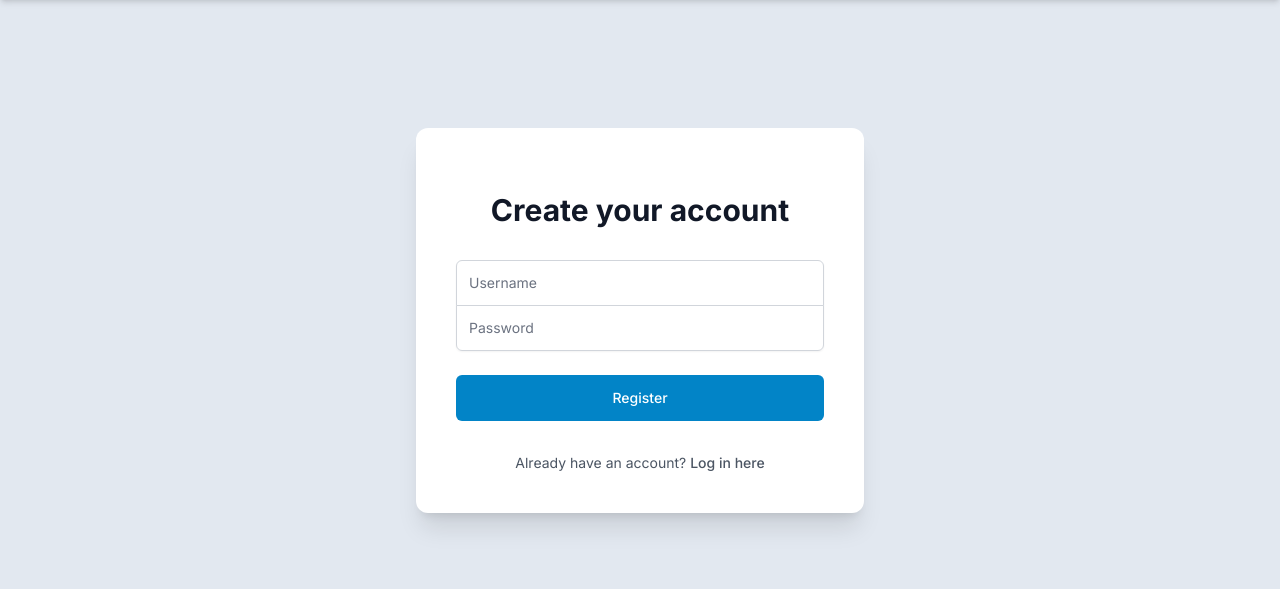
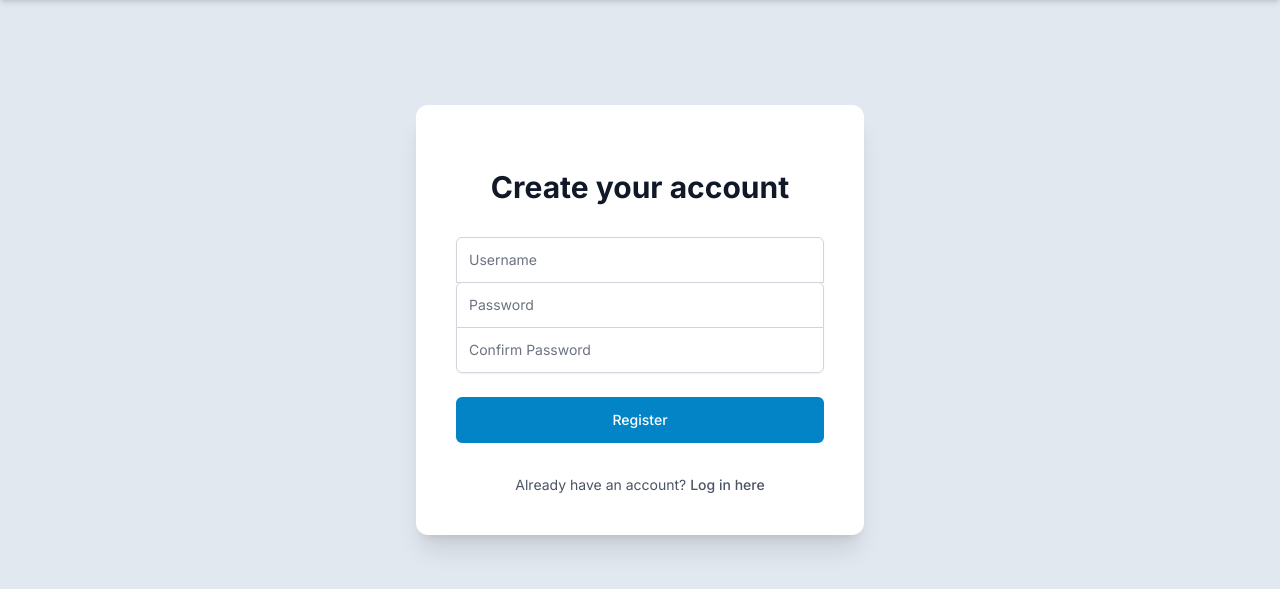
Before and after one commit to zoltanas/defect-tracking, a Flask app: page /register in a window 1280 px wide. Shown: the part 68-657 px from the top of the page. Run offline with Flask 3, Linux system fonts and the light colour scheme; some libraries are stand-ins or nearby versions.

Commit message:
It sounds like you'd like to add password confirmation to the registration page.
Here's how I can help with that:

I can update the registration page to include a second password field for confirmation.

Key changes would involve:
- Modifying `templates/register.html` to add a 'Confirm Password' input field.
- Updating `app.py` to validate that the two password fields match during registration.
  - If passwords do not match, an error message can be shown to you.
- Adding new tests in `tests/test_auth_features.py` to cover:
  - Presence of both password fields on the registration page.
  - Registration failure when passwords do not match.
  - Registration success when passwords match.
I'll ensure the functionality works as expected.

```diff
--- a/app.py
+++ b/app.py
@@ -368,7 +368,11 @@ def register():
     if request.method == 'POST':
         username = request.form['username']
         password = request.form['password']
+        confirm_password = request.form['confirm_password']
         role = 'admin'
+        if password != confirm_password:
+            flash('Passwords do not match', 'danger')
+            return render_template('register.html')
         if User.query.filter_by(username=username).first():
             flash('Username already taken.', 'error')
             return redirect(url_for('register'))
--- a/templates/register.html
+++ b/templates/register.html
@@ -19,6 +19,11 @@
                 <div>
                     <label for="password" class="sr-only">Password</label>
                     <input type="password" id="password" name="password" required placeholder="Password"
+                           class="appearance-none rounded-none relative block w-full px-3 py-3 border border-gray-300 placeholder-gray-500 text-gray-900 rounded-t-md focus:outline-none focus:ring-primary focus:border-primary focus:z-10 sm:text-sm">
+                </div>
+                <div>
+                    <label for="confirm_password" class="sr-only">Confirm Password</label>
+                    <input type="password" id="confirm_password" name="confirm_password" required placeholder="Confirm Password"
                            class="appearance-none rounded-none relative block w-full px-3 py-3 border border-gray-300 placeholder-gray-500 text-gray-900 rounded-b-md focus:outline-none focus:ring-primary focus:border-primary focus:z-10 sm:text-sm">
                 </div>
             </div>
```
Also changed, not shown: tests/test_auth_features.py (added, +50 -0 lines), instance/myapp.db.
